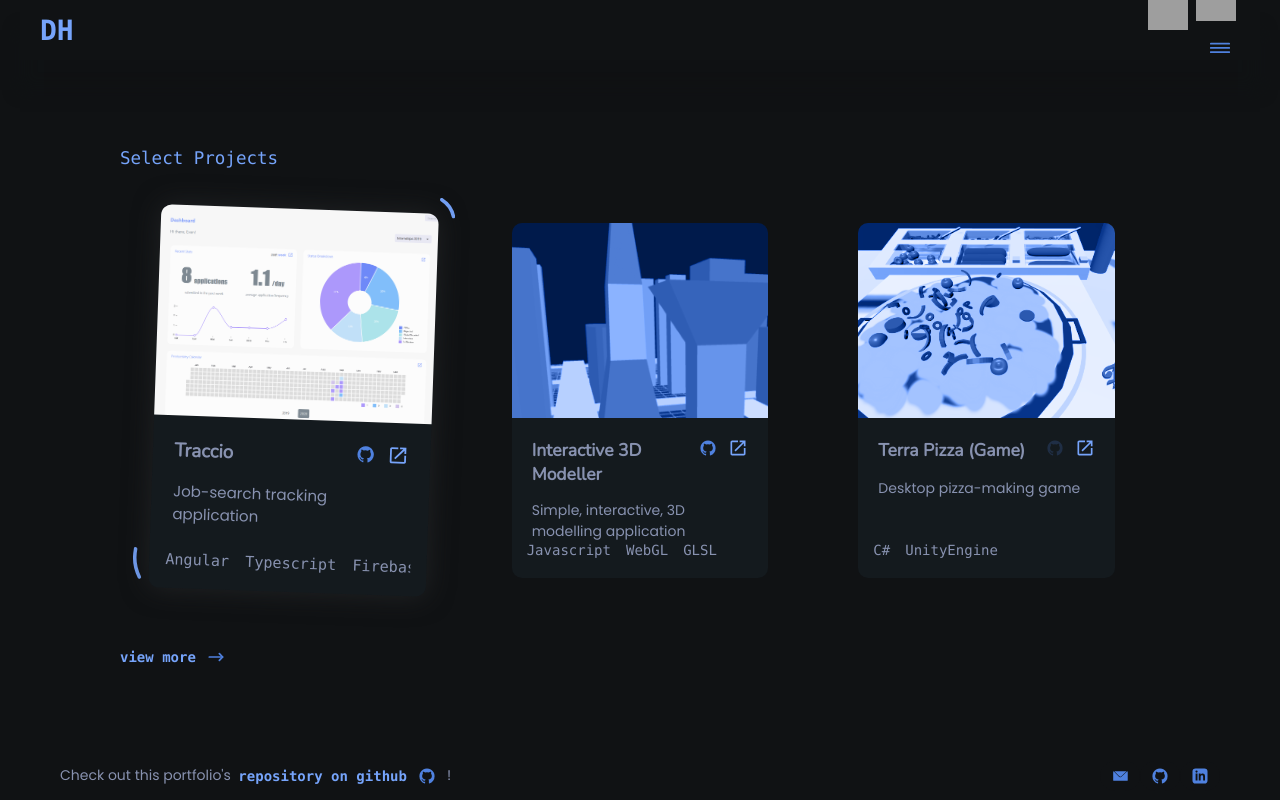
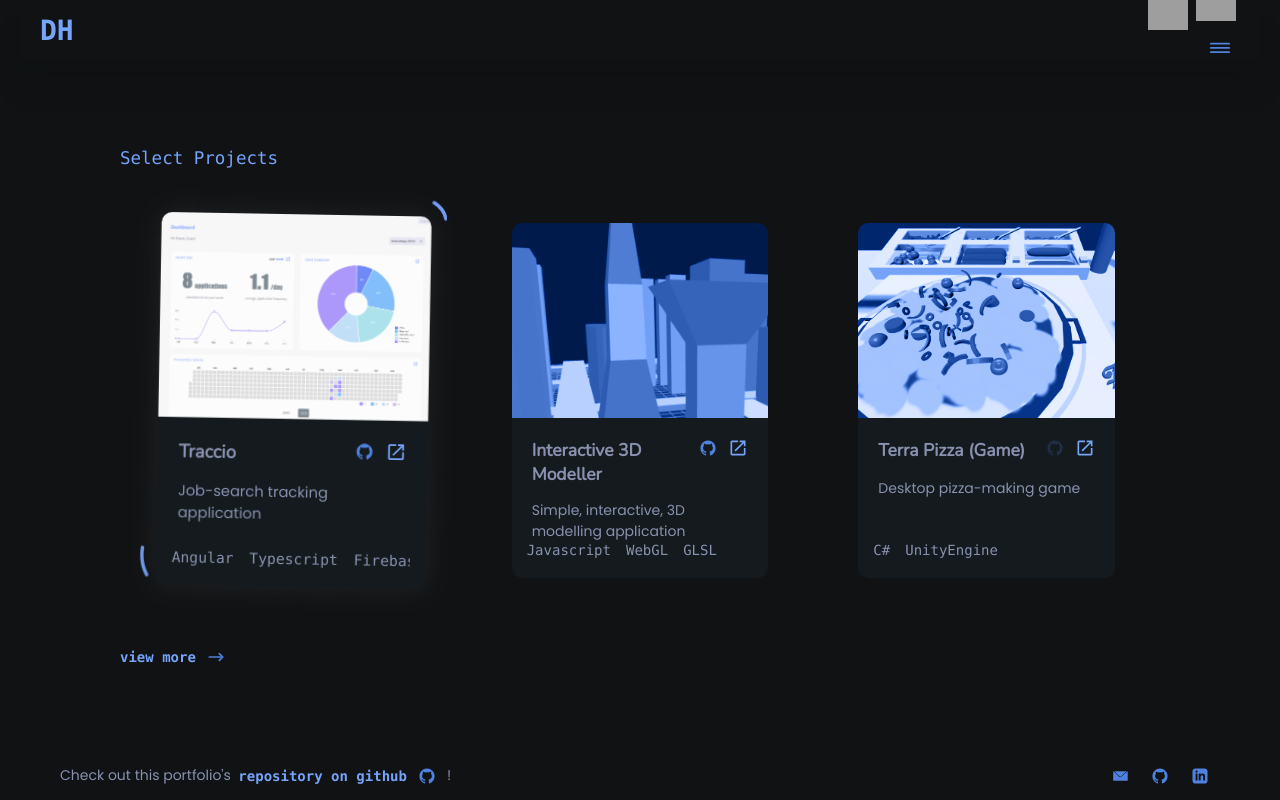
Before and after one commit to Duha-H/PortfolioSite, a React (Create React App) app: page / in a window 1280 px wide. In both pictures the pointer is over the element 293 px from the left and 2705 px from the top of the page. Shown: the part 2305-3105 px from the top of the page. Built offline with nearby package versions, Linux system fonts and the light colour scheme; grey boxes are pictures that could not be loaded.

Commit message:
ProjectCard rotation modified :lipstick:

```diff
--- a/src/App.tsx
+++ b/src/App.tsx
@@ -8,7 +8,7 @@ import './App.css';
 class App extends React.Component {
   componentDidMount(){
     AOS.init({
-      duration: 1500,
+      duration: 1000,
     })
   }
 
--- a/src/reusable-components/ProjectCard.css
+++ b/src/reusable-components/ProjectCard.css
@@ -16,7 +16,7 @@
 }
 
 .project-container:hover {
-  transform: rotate(2deg) scale(1.08);
+  transform: rotate(1deg) scale(1.05);
   background-image: url('../assets/card_hover.svg');
   background-position: 0 0;
   background-repeat: no-repeat;
```
